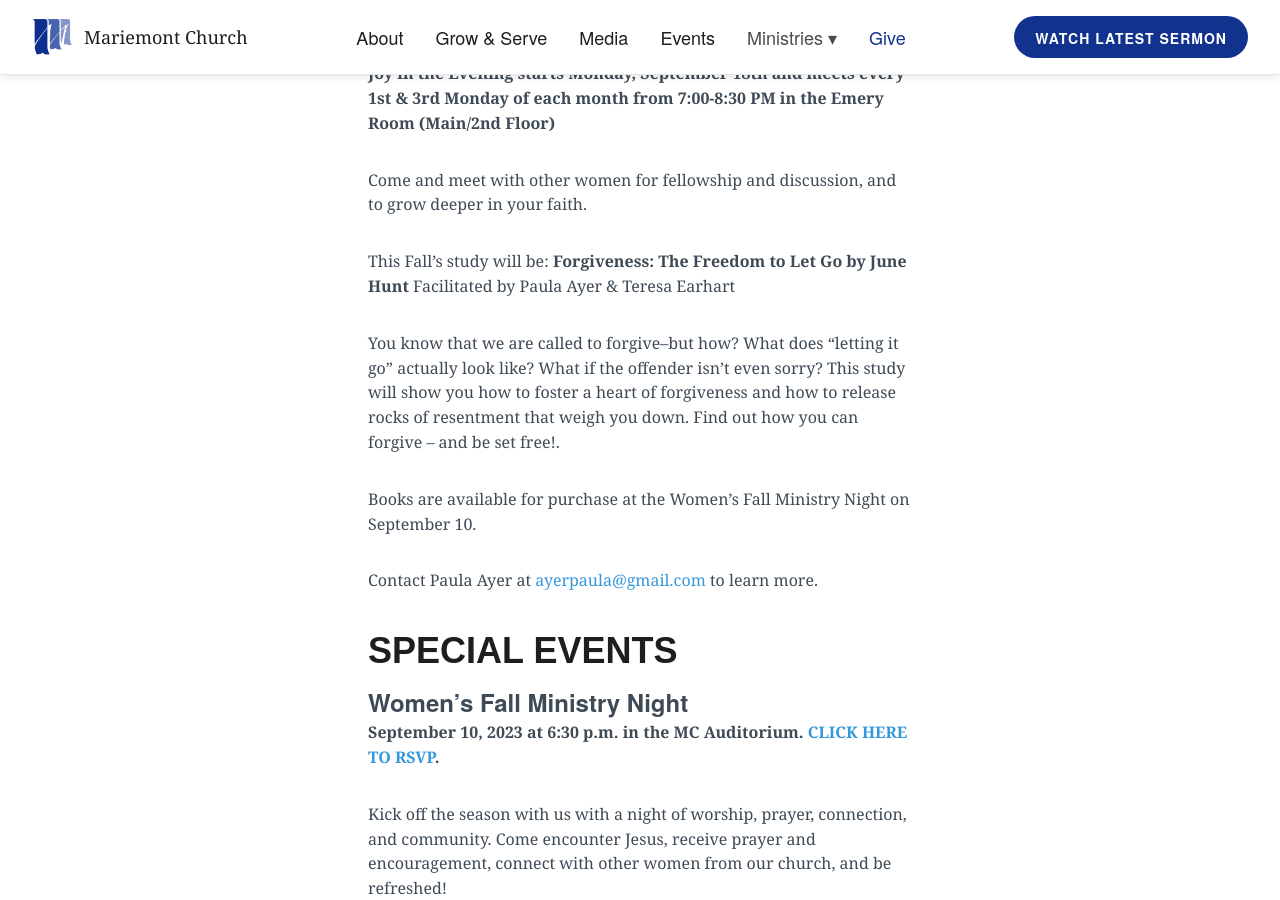
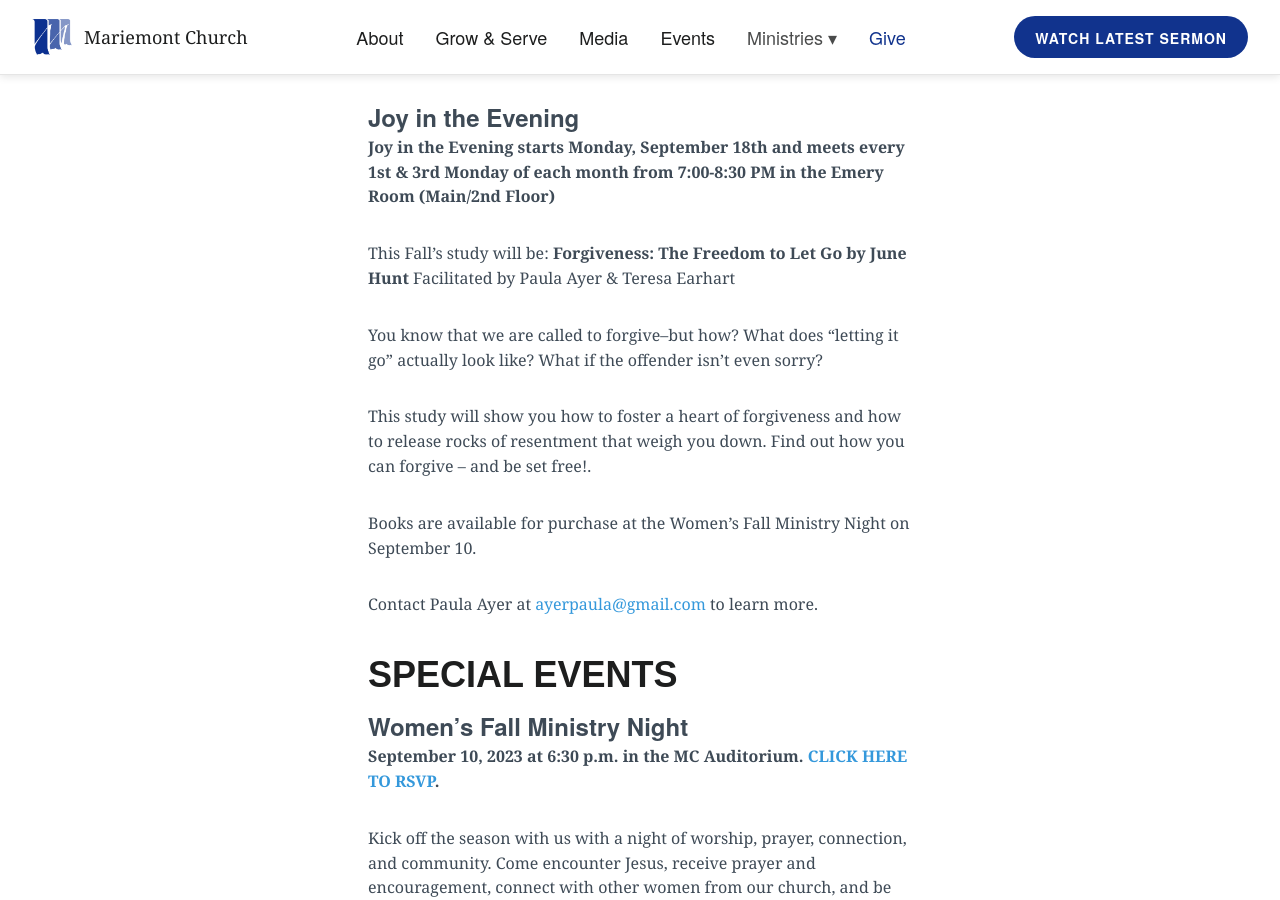
Before and after one commit to lukemoderwell/mariemont, a Jekyll site: the page built from womens-ministry.md, in a window 1280 px wide and 900 px high, scrolled down 3183 px. Built offline with Jekyll 4.4.1, drawn with Linux system fonts in a browser that asks for light colours; nearby versions of some CDN libraries; some of the changed text lies outside the part shown.

Commit message:
Updated Womens Ministry

```diff
--- a/womens-ministry.md
+++ b/womens-ministry.md
@@ -50,7 +52,6 @@
 
 **Joy in the Evening starts Monday, September 18th and meets every 1st & 3rd Monday of each month from 7:00-8:30 PM in the Emery Room (Main/2nd Floor)**
 
-Come and meet with other women for fellowship and discussion, and to grow deeper in your faith.
 
 This Fall's study will be:
 **Forgiveness: The Freedom to Let Go by June Hunt**
@@ -58,6 +59,7 @@
 
 You know that we are called to forgive--but how?
 What does "letting it go" actually look like?  What if the offender isn't even sorry?
+
 This study will show you how to foster a heart of forgiveness and how to release rocks of resentment that weigh you down.
 Find out how you can forgive -- and be set free!.
 
```
Also changed, not shown: other parts of womens-ministry.md (+2 -0 lines).
